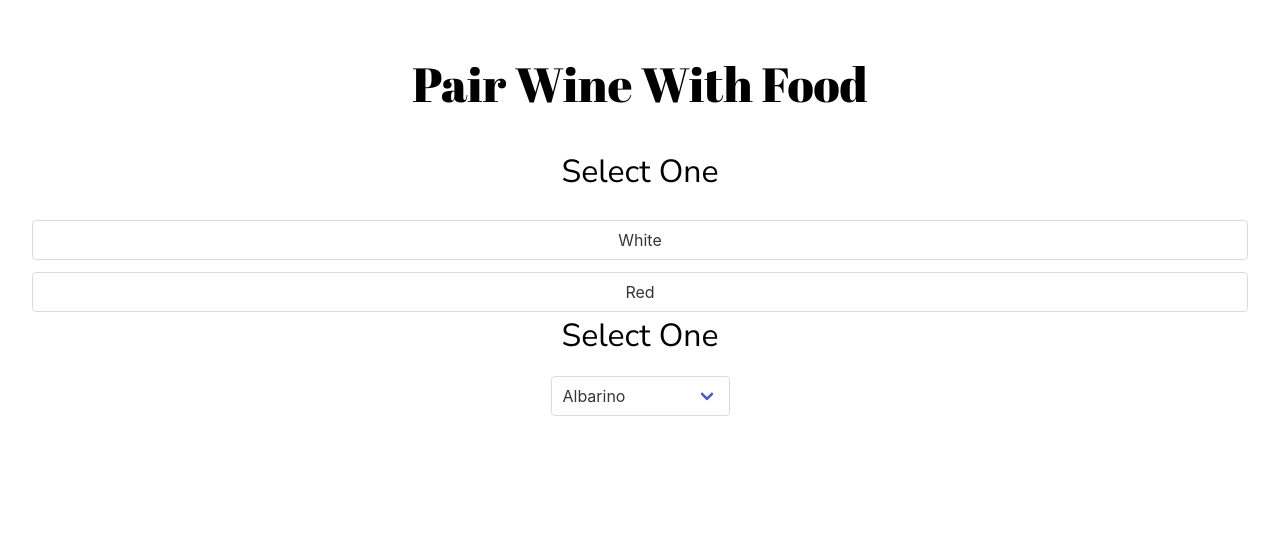
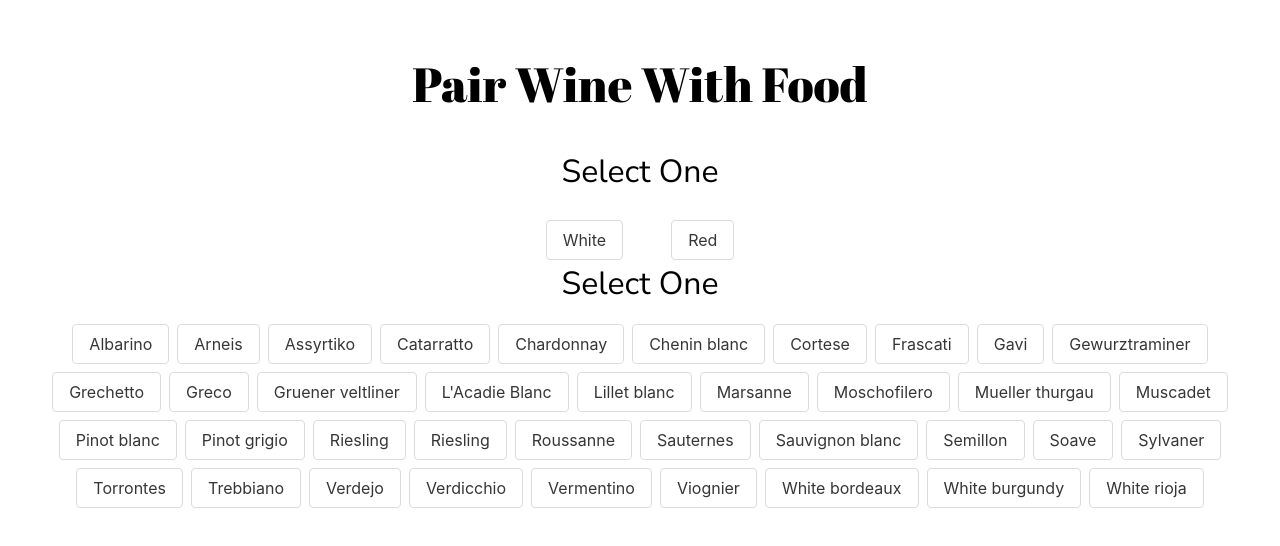
Before and after one commit to jessicagallagher/date-night, a Next.js app: page /wine-with-food in a window 1280 px wide. Shown: the top 546 px of the page. Built offline with nearby package versions, Linux system fonts and the light colour scheme.

Commit message:
add rwd conditionals for wine selection and add wine types

```diff
--- a/components/LandingPage.js
+++ b/components/LandingPage.js
@@ -4,8 +4,6 @@ import hero from '../public/images/landing-hero.png'
 import { Button, PageHeader } from '../components'
 
 export default function LandingPage() {
-
-
   return (
     <div className='container is-fluid'>
       <PageHeader headerText={'Somm'} />
--- a/components/PairWine.js
+++ b/components/PairWine.js
@@ -1,32 +1,50 @@
 import Image from 'next/image';
 import { useState } from 'react';
 import { PageHeader, Button } from '../components';
-import { whiteWine } from '../utils/wineData/white';
+import { wineTypes, whiteWine } from '../utils/wineData';
 
 export default function PairWine() {
-  const [btnText, setBtnText] = useState('');
-  const wineNames = whiteWine.sort((a, b) => a.name - b.name)
-
+  const [hideSection, setHideSection] = useState(false);
+  const [isWhite, setIsWhite] = useState(false);
+  const [isRed, setIsRed] = useState(false);
 
   return (
     <div className='container is-fluid'>
       <PageHeader headerText={'Pair Wine With Food'} />
       <div className='mt-3 has-text-centered'>
         <h3 className='is-size-4 is-size-3-desktop'>Select One</h3>
-        <div className='mt-3 is-flex is-flex-direction-column'>
-          <Button buttonText={'White'} buttonClass={'mt-3'} />
-          <Button buttonText={'Red'} buttonClass={'mt-3'} />
+        <div className='mt-3 is-flex is-flex-direction-column wine-type-buttons'>
+          {wineTypes.map((item) => (
+            <Button
+              key={item.id}
+              buttonText={
+                item.type.charAt(0).toUpperCase() + item.type.slice(1)
+              }
+              buttonClass={'mt-3'}
+            />
+          ))}
         </div>
         <h3 className='is-size-4 is-size-3-desktop'>Select One</h3>
         <div className='mx-auto mt-4'>
-          <div className='select'>
+          <div className='select is-hidden-tablet'>
             <select>
-              {whiteWine.sort((a, b) => a.name.localeCompare(b.name)).map((item) => (
-                <option value="" key={item.id}>
+              {whiteWine
+                .sort((a, b) => a.name.localeCompare(b.name))
+                .map((item) => (
+                  <option value='' key={item.id}>
+                    {item.name.charAt(0).toUpperCase() + item.name.slice(1)}
+                  </option>
+                ))}
+            </select>
+          </div>
+          <div className='buttons is-centered is-hidden-mobile'>
+            {whiteWine
+              .sort((a, b) => a.name.localeCompare(b.name))
+              .map((item) => (
+                <button className='button' key={item.id}>
                   {item.name.charAt(0).toUpperCase() + item.name.slice(1)}
-                </option>
+                </button>
               ))}
-            </select>
           </div>
         </div>
       </div>
--- a/styles/globals.css
+++ b/styles/globals.css
@@ -43,7 +43,7 @@ a {
 
 /* media queries */
 @media (min-width: 640px) {
-  .landing-buttons {
+  .landing-buttons, .wine-type-buttons {
     flex-direction: row !important;
     gap: 3rem;
     justify-content: center !important;
--- /dev/null
+++ b/utils/wineData/index.js
@@ -0,0 +1,7 @@
+import wineTypes from './wineTypes';
+import whiteWine from './white';
+
+export {
+  wineTypes,
+  whiteWine,
+};
--- a/utils/wineData/white.js
+++ b/utils/wineData/white.js
@@ -1,4 +1,4 @@
-export const whiteWine = [
+const whiteWine = [
   {
     id: 'assyrtiko',
     name: 'assyrtiko',
@@ -152,3 +152,5 @@ export const whiteWine = [
     name: 'lillet blanc',
   },
 ];
+
+export default whiteWine
--- /dev/null
+++ b/utils/wineData/wineTypes.js
@@ -0,0 +1,12 @@
+const wineTypes = [
+  {
+    id: 'white',
+    type: 'white',
+  },
+  {
+    id: 'red',
+    type: 'red',
+  },
+]
+
+export default wineTypes
```
